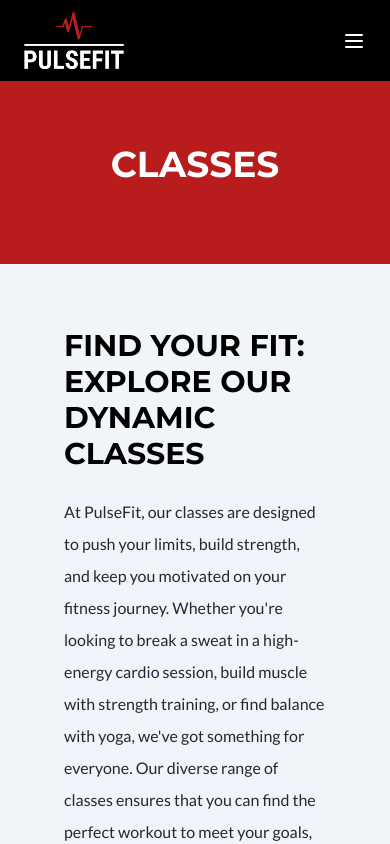
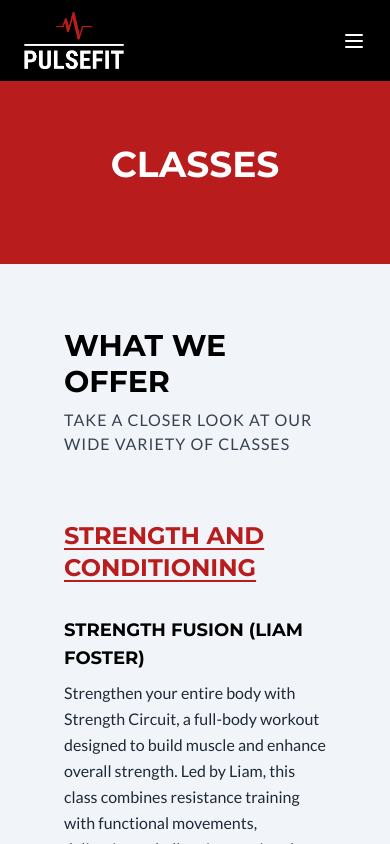
Before and after one commit to Quincy-Fer/pulse-fit, a Next.js app: page /classes in a window 390 px wide. Built offline with nearby package versions, Linux system fonts and the light colour scheme.

Commit message:
remove text from classes section for mobile, adjust image for mobile

```diff
--- a/components/classes/Overview.tsx
+++ b/components/classes/Overview.tsx
@@ -3,7 +3,7 @@ import Image from "next/image";
 
 const Overview = () => {
   return (
-    <section className="mx-auto px-16 pt-16">
+    <section className="hidden md:block mx-auto px-16 pt-16">
       <div className="grid grid-cols-1 lg:grid-cols-2 gap-4 lg:gap-20">
         <div className="flex flex-col gap-6">
           <h3 className="text-3xl">{SUBPAGE_CLASSES_INTRO.heading}</h3>
--- a/components/membership/Overview.tsx
+++ b/components/membership/Overview.tsx
@@ -49,7 +49,7 @@ const Overview = () => {
             </li>
           </ul>
         </div>
-        <div className="relative border border-black w-[600px] h-[420px]">
+        <div className="relative border border-black w-[300px] h-[300px] md:w-[600px] md:h-[420px]">
           <Image
             src="/images/membership-intro.jpg"
             fill={true}
```
